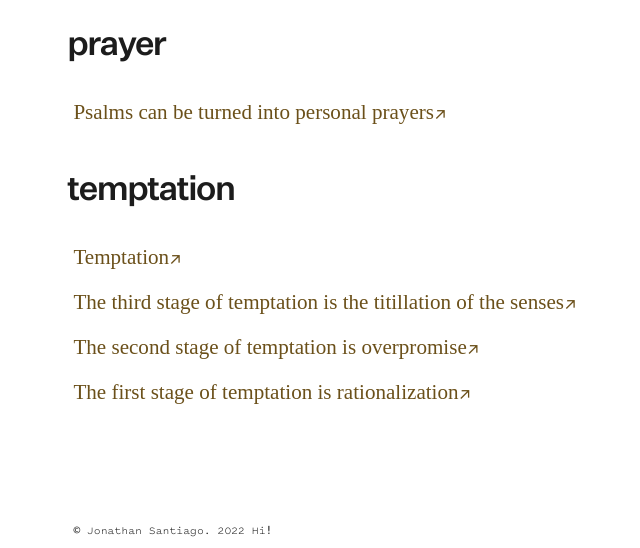
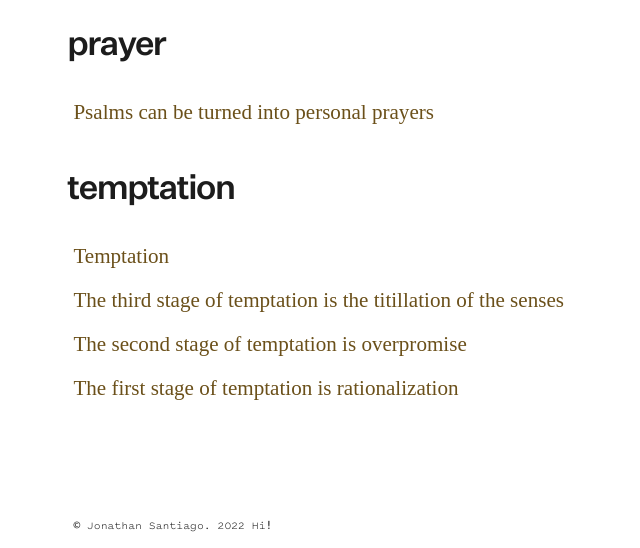
Before and after one commit to jsantiago611/digital-garden-master, a Jekyll site: the page built from tags.md, in a window 1280 px wide. Shown: the part 445-993 px from the top of the page, without its empty margins (263-903 px from the left). Built offline with Jekyll 4.4.1, drawn with Linux system fonts in a browser that asks for light colours; some web fonts are replaced.

Commit message:
removing link arrows.
They're messing with line height

```diff
--- a/assets/css/Style.css
+++ b/assets/css/Style.css
@@ -3038,10 +3038,6 @@ position: absolute;
     background-color: var(--lime);
 }
 
-.content a::after {
-	content:'→';
-	font-family: "pitch arrow" !important;
-}
 
 .sn-right,
 .mn-right {
```
